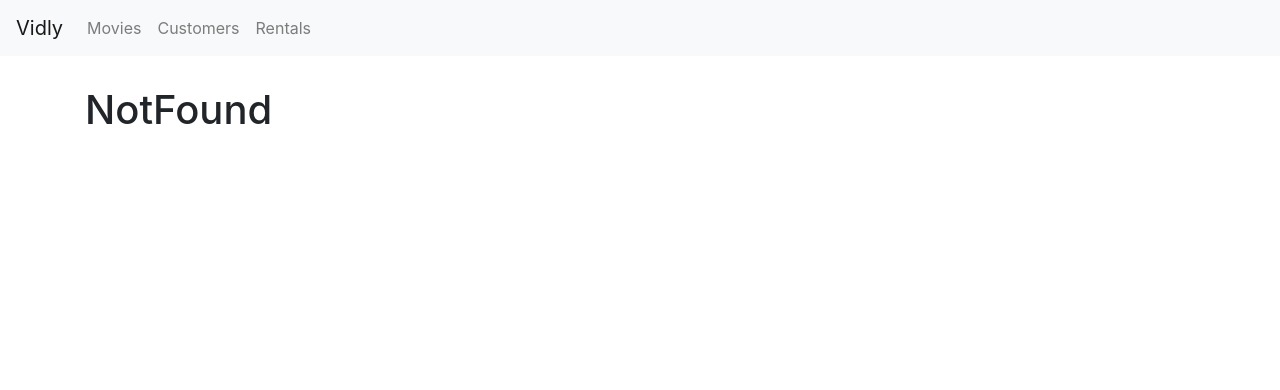
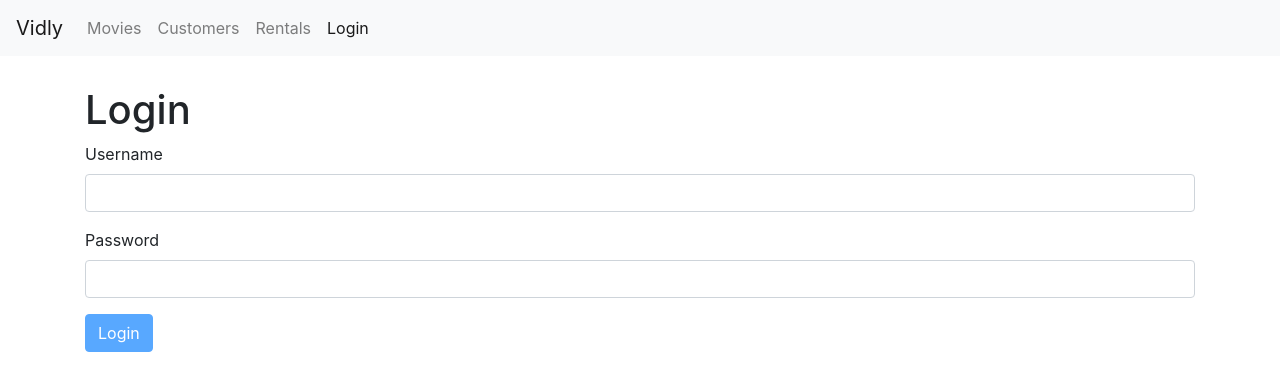
Before and after one commit to taras-tymchuk/vidly, a React (Create React App) app: page /login in a window 1280 px wide. Before the commit this address led to /not-found. Shown: the top 390 px of the page. Built offline with nearby package versions, Linux system fonts and the light colour scheme.

Commit message:
Added LoginForm component

```diff
--- a/package.json
+++ b/package.json
@@ -6,6 +6,7 @@
     "bootstrap": "^4.3.1",
     "font-awesome": "^4.7.0",
     "i": "^0.3.6",
+    "joi-browser": "^13.4.0",
     "lodash": "^4.17.11",
     "prop-types": "^15.7.2",
     "react": "^16.8.6",
--- a/src/App.js
+++ b/src/App.js
@@ -6,6 +6,7 @@ import Rentals from './components/rentals';
 import NotFound from './components/notFound';
 import NavBar from './components/navbar';
 import MovieForm from './components/movieForm';
+import LoginForm from './components/common/loginForm';
 import './App.css';
 
 class App extends Component {
@@ -15,6 +16,7 @@ class App extends Component {
         <NavBar />
         <main className='container'>
           <Switch>
+            <Route path='/login' component={LoginForm} />
             <Route path='/movies/:id' component={MovieForm} />
             <Route path='/movies' component={Movies} />
             <Route path='/customers' component={Customers} />
--- /dev/null
+++ b/src/components/common/input.jsx
@@ -0,0 +1,20 @@
+import React from 'react';
+
+const Input = ({ name, label, value, onChange, error }) => {
+  return (
+    <div className='form-group'>
+      <label htmlFor={name}>{label}</label>
+      <input
+        value={value}
+        onChange={onChange}
+        id={name}
+        name={name}
+        type='text'
+        className='form-control'
+      />
+      {error && <div className='alert alert-danger'>{error}</div>}
+    </div>
+  );
+};
+
+export default Input;
--- /dev/null
+++ b/src/components/common/loginForm.jsx
@@ -0,0 +1,102 @@
+import React, { Component } from 'react';
+import Joi from 'joi-browser';
+import Input from './input';
+
+class LoginForm extends Component {
+  state = {
+    account: { username: '', password: '' },
+    errors: {}
+  };
+
+  schema = {
+    username: Joi.string()
+      .required()
+      .label('Username'),
+    password: Joi.string()
+      .required()
+      .label('Password')
+  };
+
+  validate = () => {
+    const options = { abortEarly: false };
+    const { error } = Joi.validate(this.state.account, this.schema, options);
+
+    if (!error) {
+      return null;
+    }
+
+    const errors = {};
+
+    for (const item of error.details) {
+      errors[item.path[0]] = item.message;
+    }
+
+    return errors;
+  };
+
+  validateProperty = ({ name, value }) => {
+    const obj = { [name]: value };
+    const schema = { [name]: this.schema[name] };
+    const { error } = Joi.validate(obj, schema);
+
+    return error ? error.details[0].message : null;
+  };
+
+  handleSubmit = e => {
+    e.preventDefault();
+
+    const errors = this.validate();
+    this.setState({ errors: errors || {} });
+    if (errors) return;
+
+    // Call the server
+    const username = this.username.current.value;
+  };
+
+  handleChange = ({ currentTarget: input }) => {
+    const errors = { ...this.state.error };
+    const errorMessage = this.validateProperty(input);
+
+    if (errorMessage) {
+      errors[input.name] = errorMessage;
+    } else {
+      delete errors[input.name];
+    }
+
+    const account = { ...this.state.account };
+    account[input.name] = input.value;
+
+    this.setState({ account, errors });
+  };
+
+  render() {
+    const { account, errors } = this.state;
+
+    return (
+      <div>
+        <h1>Login</h1>
+        <form onSubmit={this.handleSubmit}>
+          <Input
+            name='username'
+            value={account.username}
+            label='Username'
+            onChange={this.handleChange}
+            error={errors.username}
+          />
+          <Input
+            name='password'
+            value={account.password}
+            label='Password'
+            onChange={this.handleChange}
+            error={errors.password}
+          />
+          <button disabled={this.validate()} className='btn btn-primary'>
+            Login
+          </button>
+        </form>
+      </div>
+    );
+  }
+}
+
+export default LoginForm;
--- a/src/components/navbar.jsx
+++ b/src/components/navbar.jsx
@@ -18,24 +18,21 @@ const NavBar = () => {
       >
         <span className='navbar-toggler-icon' />
       </button>
-      <div className='collapse navbar-collapse' id='navbarNav'>
-        <ul className='navbar-nav'>
-          <li className='nav-item'>
-            <NavLink className='nav-link' to='/movies'>
+      <div className='collapse navbar-collapse' id='navbarNavAltMarkup'>
+        <div className='navbar-nav'>
+          <NavLink className='nav-item nav-link' to='/movies'>
             Movies
           </NavLink>
-          </li>
-          <li className='nav-item'>
-            <NavLink className='nav-link' to='/customers'>
+          <NavLink className='nav-item nav-link' to='/customers'>
             Customers
           </NavLink>
-          </li>
-          <li className='nav-item'>
-            <NavLink className='nav-link' to='/rentals'>
+          <NavLink className='nav-item nav-link' to='/rentals'>
             Rentals
           </NavLink>
-          </li>
-        </ul>
+          <NavLink className='nav-item nav-link' to='/login'>
+            Login
+          </NavLink>
+        </div>
       </div>
     </nav>
   );
```
Also changed, not shown: 1 other file (tests, documents, lock files or other folders). Lines whose indentation alone changed are shown as unchanged.
